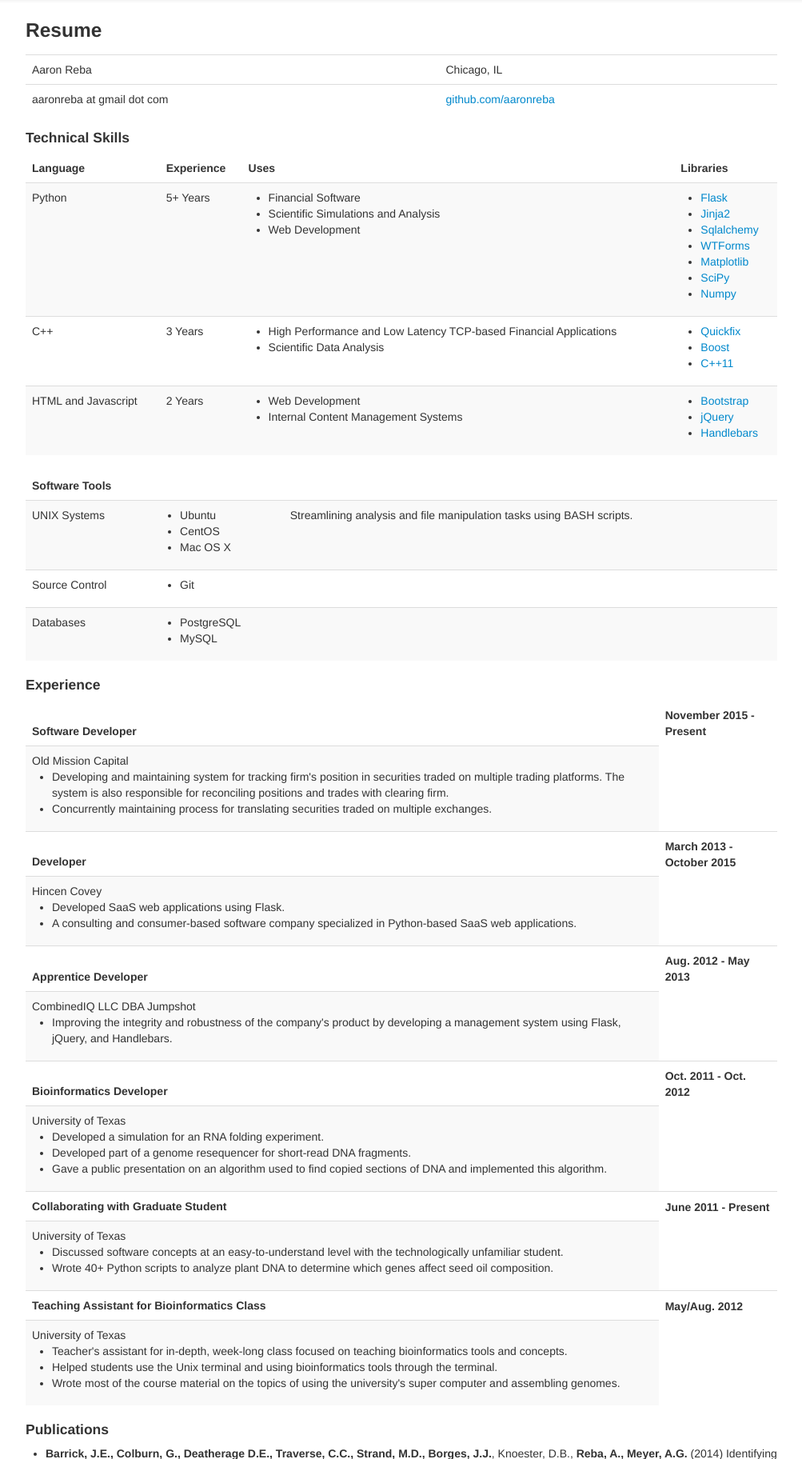
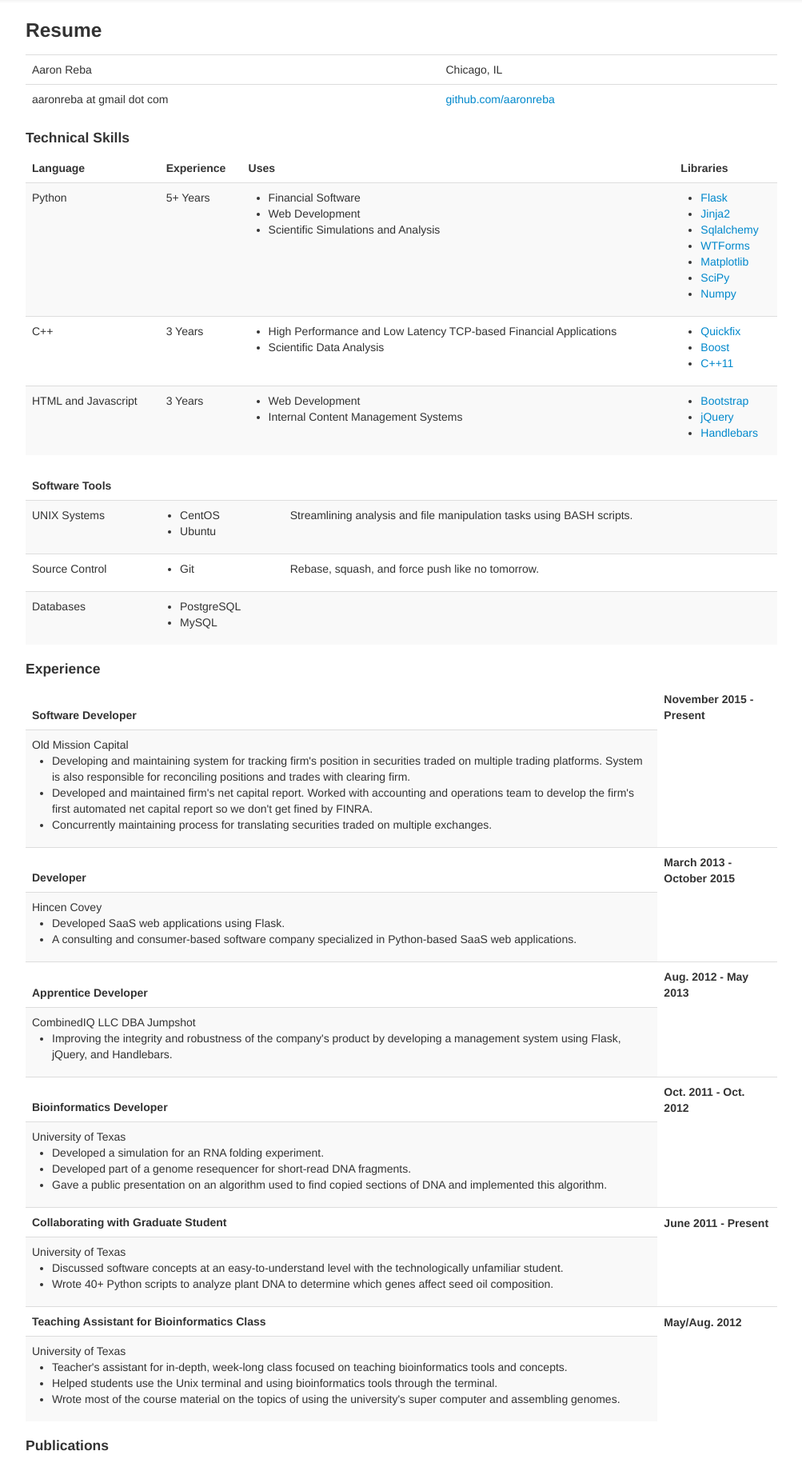
Before and after one commit to aaronreba/Personal-Website, a Flask app: page /resume in a window 1280 px wide. Shown: the part 42-1866 px from the top of the page at 80% size, without its empty margins (138-1141 px from the left). Run offline with Flask 2, Linux system fonts and the light colour scheme; some libraries are stand-ins or nearby versions.

Commit message:
Add to resume again

```diff
--- a/templates/resume.html
+++ b/templates/resume.html
@@ -47,8 +47,8 @@
             <td>
                 <ul>
                     <li>Financial Software</li>
+                    <li>Web Development</li>
                     <li>Scientific Simulations and Analysis</li>
-                    <li>Web Development</li>
                 </ul>
             </td>
             <td>
@@ -82,7 +82,7 @@
         </tr>
         <tr>
             <td>HTML and Javascript</td>
-            <td>2 Years</td>
+            <td>3 Years</td>
             <td>
                 <ul>
                     <li>Web Development</li>
@@ -114,9 +114,8 @@
             <td>UNIX Systems</td>
             <td>
                 <ul>
+                    <li>CentOS</li>
                     <li>Ubuntu</li>
-                    <li>CentOS</li>
-                    <li>Mac OS X</li>
                 </ul>
             </td>
             <td>
@@ -130,7 +129,7 @@
                     <li>Git</li>
                 </ul>
             </td>
-            <td></td>
+            <td>Rebase, squash, and force push like no tomorrow.</td>
         </tr>
         <tr>
             <td>Databases</td>
@@ -160,7 +159,10 @@
                 Old Mission Capital
                 <ul>
                     <li>
-                        Developing and maintaining system for tracking firm's position in securities traded on multiple trading platforms. The system is also responsible for reconciling positions and trades with clearing firm.
+                        Developing and maintaining system for tracking firm's position in securities traded on multiple trading platforms. System is also responsible for reconciling positions and trades with clearing firm.
+                    </li>
+                    <li>
+                        Developed and maintained firm's net capital report. Worked with accounting and operations team to develop the firm's first automated net capital report so we don't get fined by FINRA.
                     </li>
                     <li>
                         Concurrently maintaining process for translating securities traded on multiple exchanges.
```
